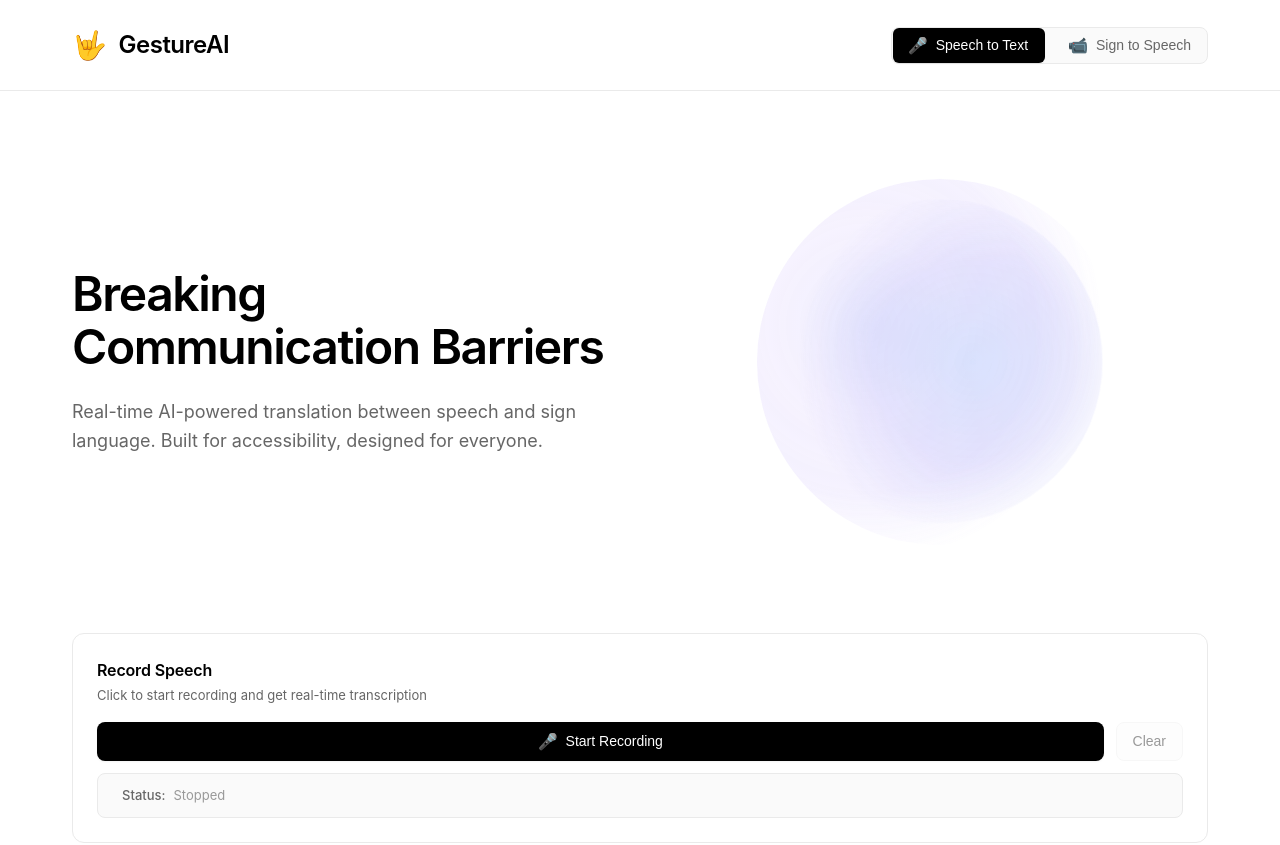
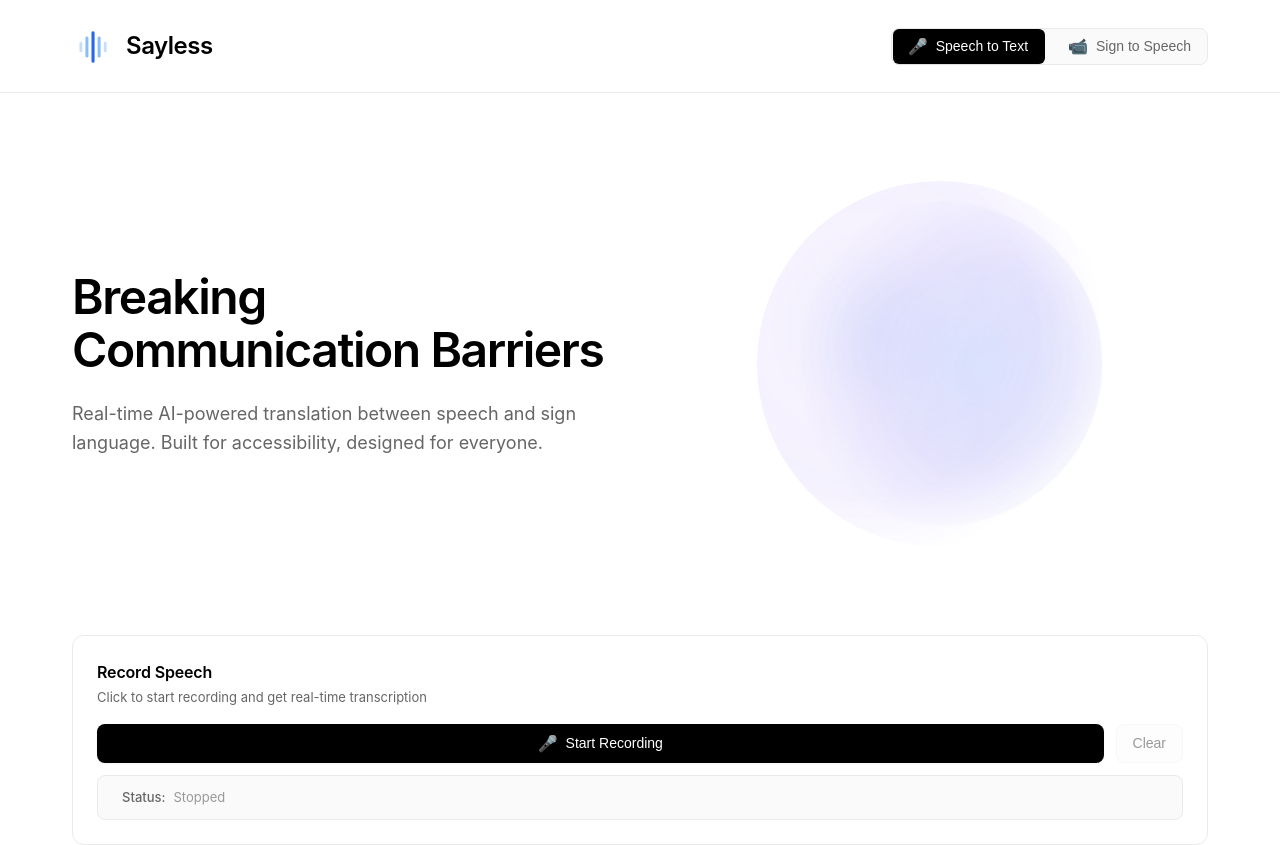
Before and after one commit to bradleyyang/hacktrent-app, a React (Vite) app: page / in a window 1280 px wide. Shown: the top 845 px of the page. Built offline with nearby package versions, Linux system fonts and the light colour scheme; no server answers.

Commit message:
style: add sayless logo

```diff
--- a/src/App.css
+++ b/src/App.css
@@ -1,4 +1,4 @@
-/* .app {
+.app {
     min-height: 100vh;
     display: flex;
     flex-direction: column;
@@ -45,147 +45,10 @@
     font-size: 1.75rem;
 }
 
-.nav-tabs {
-    display: flex;
-    gap: 0.5rem;
-    background: var(--background-secondary);
-    border-radius: var(--radius);
-    border: 1px solid var(--border);
-    position: relative;
-}
-
-.nav-slider {
-    position: absolute;
-    top: 0;
-    left: 0;
-    height: 100%;
-    background: var(--primary);
-    border-radius: calc(var(--radius) - 2px);
-    transition: transform 0.3s cubic-bezier(0.4, 0, 0.2, 1),
-        width 0.3s cubic-bezier(0.4, 0, 0.2, 1);
-    box-shadow: var(--shadow-sm);
-    z-index: 0;
-}
-
-.mode-button {
-    padding: 0.5rem 1rem;
-    font-size: 0.875rem;
-    font-weight: 500;
-    border: none;
-    background: transparent;
-    color: var(--text-secondary);
-    border-radius: calc(var(--radius) - 2px);
-    cursor: pointer;
-    transition: color 0.2s ease;
-    display: flex;
-    align-items: center;
-    gap: 0.5rem;
-    white-space: nowrap;
-    position: relative;
-    z-index: 1;
-}
-
-.mode-button:hover {
-    color: var(--text-primary);
-}
-
-.mode-button.active {
-    color: var(--text-inverse);
-}
-
-.button-icon {
-    font-size: 1rem;
-}
-
-.app-main {
-    flex: 1;
-    width: 100%;
-    max-width: 1200px;
-    margin: 0 auto;
-    padding: 2rem;
-}
-
-.app-footer {
-    border-top: 1px solid var(--border);
-    padding: 2rem;
-    text-align: center;
-    color: var(--text-muted);
-    font-size: 0.8125rem;
-    background: var(--background-secondary);
-}
-
-@media (max-width: 768px) {
-    .header-content {
-        flex-direction: column;
-        gap: 1rem;
-        padding: 1rem;
-    }
-
-    .app-title {
-        font-size: 1.25rem;
-    }
-
-    .nav-tabs {
-        width: 100%;
-        justify-content: stretch;
-    }
-
-    .mode-button {
-        flex: 1;
-        justify-content: center;
-    }
-
-    .app-main {
-        padding: 1rem;
-    }
-} */
-
-
-.app {
-    min-height: 100vh;
-    display: flex;
-    flex-direction: column;
-    background: var(--background);
-}
-
-.app-header {
-    border-bottom: 1px solid var(--border);
-    background: var(--surface);
-    padding: 0;
-    position: sticky;
-    top: 0;
-    z-index: 100;
-    backdrop-filter: blur(8px);
-    background: rgba(255, 255, 255, 0.8);
-}
-
-@media (prefers-color-scheme: dark) {
-    .app-header {
-        background: rgba(0, 0, 0, 0.8);
-    }
-}
-
-.header-content {
-    max-width: 1200px;
-    margin: 0 auto;
-    padding: 1.5rem 2rem;
-    display: flex;
-    align-items: center;
-    justify-content: space-between;
-}
-
-.app-title {
-    font-size: 1.5rem;
-    font-weight: 600;
-    color: var(--text-primary);
-    display: flex;
-    align-items: center;
-    gap: 0.75rem;
-    letter-spacing: -0.02em;
-}
-
-.title-icon {
-    font-size: 1.75rem;
+.title-icon-img {
+    width: 1.5em;   /* or any size you want */
+    height: 1.5em;
+    vertical-align: middle; /* aligns with text */
 }
 
 .nav-tabs {
--- a/src/App.tsx
+++ b/src/App.tsx
@@ -1,111 +1,8 @@
-// import { useState, useRef, useEffect } from "react";
-// import SpeechToText from "./components/SpeechToText";
-// import SignToSpeech from "./components/SignToSpeech";
-// import "./App.css";
-
-// type Mode = "speech-to-text" | "sign-to-speech";
-
-// function App() {
-//     const [mode, setMode] = useState<Mode>("speech-to-text");
-//     const navTabsRef = useRef<HTMLDivElement>(null);
-//     const sliderRef = useRef<HTMLDivElement>(null);
-//     const button1Ref = useRef<HTMLButtonElement>(null);
-//     const button2Ref = useRef<HTMLButtonElement>(null);
-
-//     useEffect(() => {
-//         const updateSliderPosition = () => {
-//             if (!sliderRef.current || !button1Ref.current || !button2Ref.current) return;
-
-//             if (!navTabsRef.current) return;
-
-//             const activeButton = mode === "speech-to-text" ? button1Ref.current : button2Ref.current;
-//             const navTabs = navTabsRef.current;
-
-//             const navRect = navTabs.getBoundingClientRect();
-//             const buttonRect = activeButton.getBoundingClientRect();
-
-//             const left = buttonRect.left - navRect.left;
-//             const width = buttonRect.width;
-
-//             sliderRef.current.style.transform = `translateX(${left}px)`;
-//             sliderRef.current.style.width = `${width}px`;
-//         };
-
-//         // Small delay to ensure DOM is fully rendered
-//         const timeoutId = setTimeout(() => {
-//             updateSliderPosition();
-//         }, 0);
-
-//         // Update on window resize
-//         window.addEventListener("resize", updateSliderPosition);
-
-//         return () => {
-//             clearTimeout(timeoutId);
-//             window.removeEventListener("resize", updateSliderPosition);
-//         };
-//     }, [mode]);
-
-//     return (
-//         <div className="app">
-//             <header className="app-header">
-//                 <div className="header-content">
-//                     <h1 className="app-title">
-//                         <span className="title-icon">🤟</span>
-//                         GestureAI
-//                     </h1>
-//                     <nav className="nav-tabs" ref={navTabsRef}>
-//                         <div className="nav-slider" ref={sliderRef}></div>
-//                         <button
-//                             ref={button1Ref}
-//                             className={`mode-button ${
-//                                 mode === "speech-to-text" ? "active" : ""
-//                             }`}
-//                             onClick={() => setMode("speech-to-text")}
-//                         >
-//                             <span className="button-icon">🎤</span>
-//                             Speech to Text
-//                         </button>
-//                         <button
-//                             ref={button2Ref}
-//                             className={`mode-button ${
-//                                 mode === "sign-to-speech" ? "active" : ""
-//                             }`}
-//                             onClick={() => setMode("sign-to-speech")}
-//                         >
-//                             <span className="button-icon">📹</span>
-//                             Sign to Speech
-//                         </button>
-//                     </nav>
-//                 </div>
-//             </header>
-
-//             <main className="app-main">
-//                 {mode === "speech-to-text" ? (
-//                     <SpeechToText
-//                         wsUrl={
-//                             import.meta.env.VITE_WS_URL ||
-//                             "ws://localhost:8000/ws"
-//                         }
-//                     />
-//                 ) : (
-//                     <SignToSpeech />
-//                 )}
-//             </main>
-
-//             <footer className="app-footer">
-//                 <p>HackTrent 2025</p>
-//             </footer>
-//         </div>
-//     );
-// }
-
-// export default App;
-
-
 import { useState, useRef, useEffect } from "react";
 import SpeechToText from "./components/SpeechToText";
 import SignToSpeech from "./components/SignToSpeech";
 import "./App.css";
+import sayless from "./assets/sayless.png";
 
 type Mode = "speech-to-text" | "sign-to-speech";
 
@@ -118,11 +15,19 @@ function App() {
 
     useEffect(() => {
         const updateSliderPosition = () => {
-            if (!sliderRef.current || !button1Ref.current || !button2Ref.current) return;
+            if (
+                !sliderRef.current ||
+                !button1Ref.current ||
+                !button2Ref.current
+            )
+                return;
 
             if (!navTabsRef.current) return;
 
-            const activeButton = mode === "speech-to-text" ? button1Ref.current : button2Ref.current;
+            const activeButton =
+                mode === "speech-to-text"
+                    ? button1Ref.current
+                    : button2Ref.current;
             const navTabs = navTabsRef.current;
 
             const navRect = navTabs.getBoundingClientRect();
@@ -154,8 +59,14 @@ function App() {
             <header className="app-header">
                 <div className="header-content">
                     <h1 className="app-title">
-                        <span className="title-icon">🤟</span>
-                        GestureAI
+                        <span className="title-icon">
+                            <img
+                                src={sayless}
+                                alt="Hand"
+                                className="title-icon-img"
+                            />
+                        </span>
+                        Sayless
                     </h1>
                     <nav className="nav-tabs" ref={navTabsRef}>
                         <div className="nav-slider" ref={sliderRef}></div>
@@ -191,8 +102,9 @@ function App() {
                                 Breaking Communication Barriers
                             </h2>
                             <p className="hero-subtitle">
-                                Real-time AI-powered translation between speech and sign language.
-                                Built for accessibility, designed for everyone.
+                                Real-time AI-powered translation between speech
+                                and sign language. Built for accessibility,
+                                designed for everyone.
                             </p>
                         </div>
                         <div className="hero-visual">
```
Also changed, not shown: src/assets/sayless.png (added).
